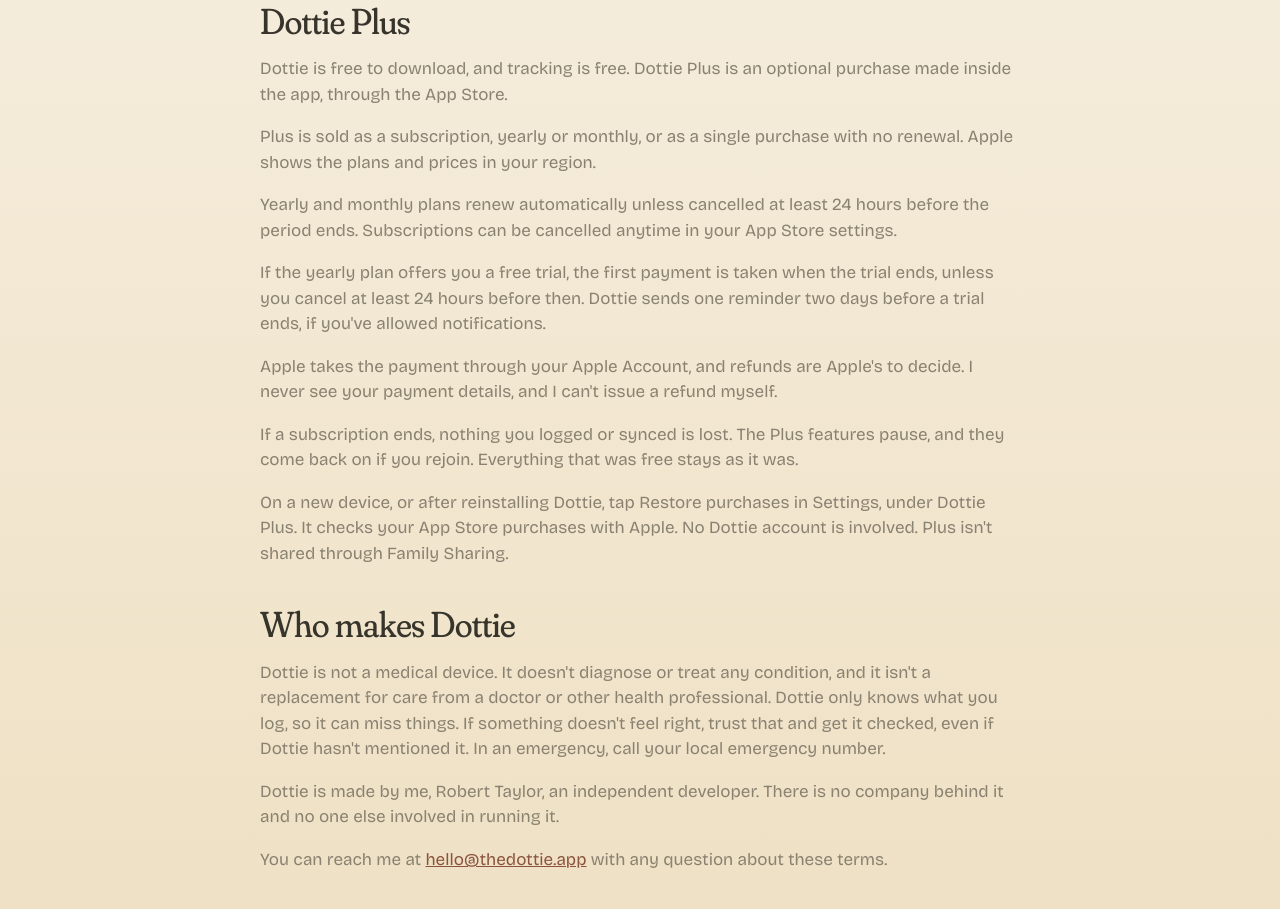
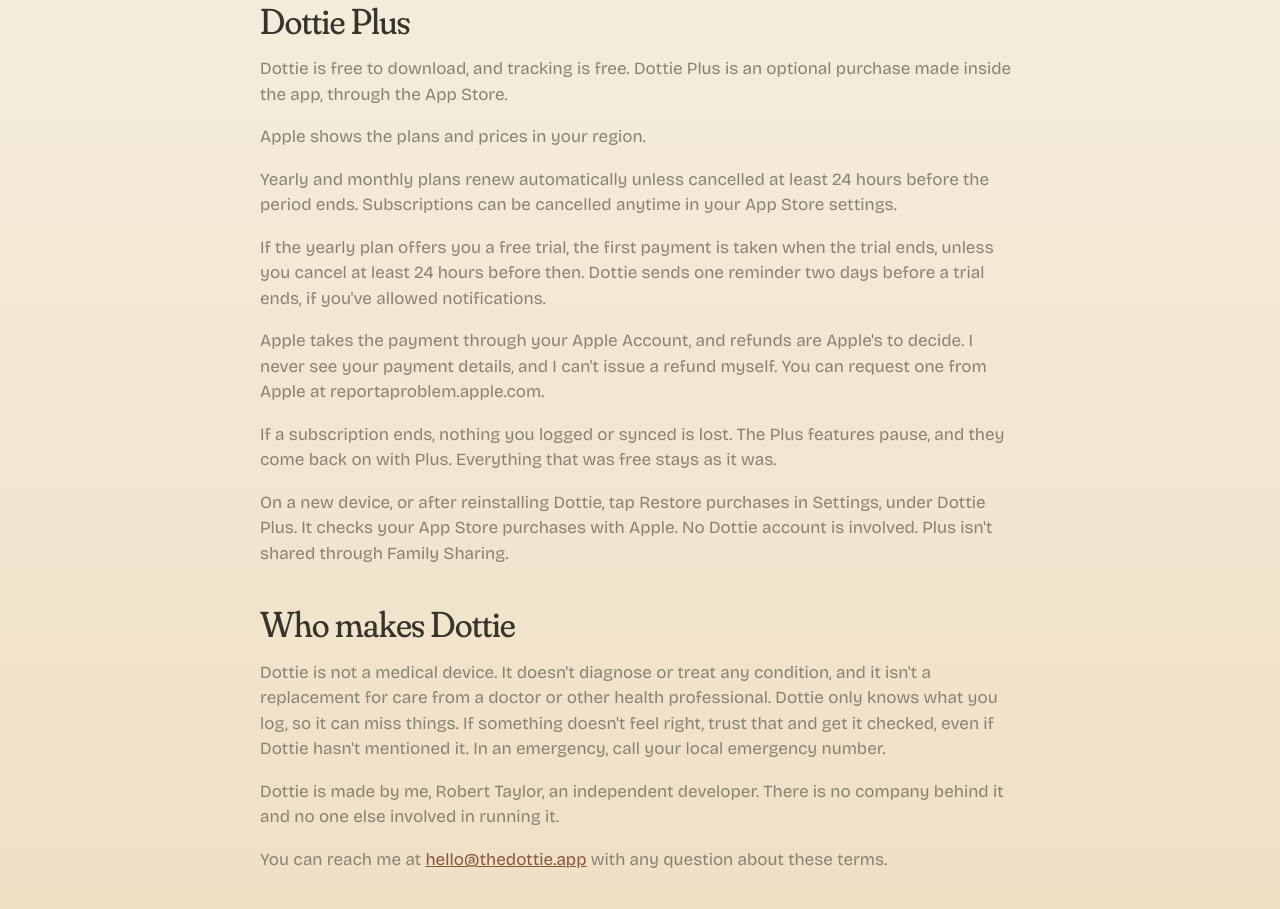
Before and after one commit to Tweetymobile/thedottie-site, a plain HTML site: page terms/index.html in a window 1280 px wide. Shown: the part 836-1745 px from the top of the page. Drawn offline with Linux system fonts and the light colour scheme.

Commit message:
Terms page: Rob's decisions of Nov 26 2026 (no plan names, where to ask Apple for a refund, "they come back on with Plus" here and on the home page, "Apple Account" in the privacy policy)
Not published: waiting for Rob's go-ahead.

Co-Authored-By: Claude Fable 5.2 <noreply@anthropic.com>

```diff
--- a/terms/index.html
+++ b/terms/index.html
@@ -34,11 +34,11 @@
       <p>That link goes to apple.com. This page loads nothing from Apple unless you tap it.</p>
       <h2>Dottie Plus</h2>
       <p>Dottie is free to download, and tracking is free. Dottie Plus is an optional purchase made inside the app, through the App Store.</p>
-      <p>Plus is sold as a subscription, yearly or monthly, or as a single purchase with no renewal. Apple shows the plans and prices in your region.</p>
+      <p>Apple shows the plans and prices in your region.</p>
       <p>Yearly and monthly plans renew automatically unless cancelled at least 24 hours before the period ends. Subscriptions can be cancelled anytime in your App Store settings.</p>
       <p>If the yearly plan offers you a free trial, the first payment is taken when the trial ends, unless you cancel at least 24 hours before then. Dottie sends one reminder two days before a trial ends, if you've allowed notifications.</p>
-      <p>Apple takes the payment through your Apple Account, and refunds are Apple's to decide. I never see your payment details, and I can't issue a refund myself.</p>
-      <p>If a subscription ends, nothing you logged or synced is lost. The Plus features pause, and they come back on if you rejoin. Everything that was free stays as it was.</p>
+      <p>Apple takes the payment through your Apple Account, and refunds are Apple's to decide. I never see your payment details, and I can't issue a refund myself. You can request one from Apple at reportaproblem.apple.com.</p>
+      <p>If a subscription ends, nothing you logged or synced is lost. The Plus features pause, and they come back on with Plus. Everything that was free stays as it was.</p>
       <p>On a new device, or after reinstalling Dottie, tap Restore purchases in Settings, under Dottie Plus. It checks your App Store purchases with Apple. No Dottie account is involved. Plus isn't shared through Family Sharing.</p>
       <h2>Who makes Dottie</h2>
       <p>Dottie is not a medical device. It doesn't diagnose or treat any condition, and it isn't a replacement for care from a doctor or other health professional. Dottie only knows what you log, so it can miss things. If something doesn't feel right, trust that and get it checked, even if Dottie hasn't mentioned it. In an emergency, call your local emergency number.</p>
```
Also changed, not shown: index.html (+2 -2 lines), privacy/index.html (+1 -1 lines).
